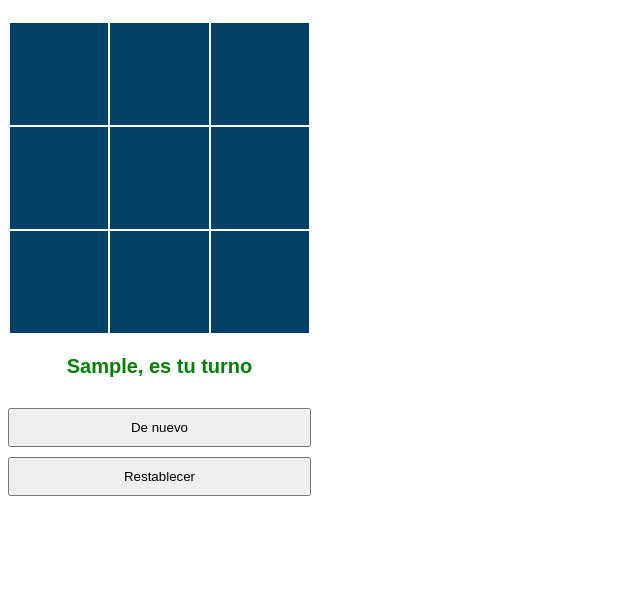
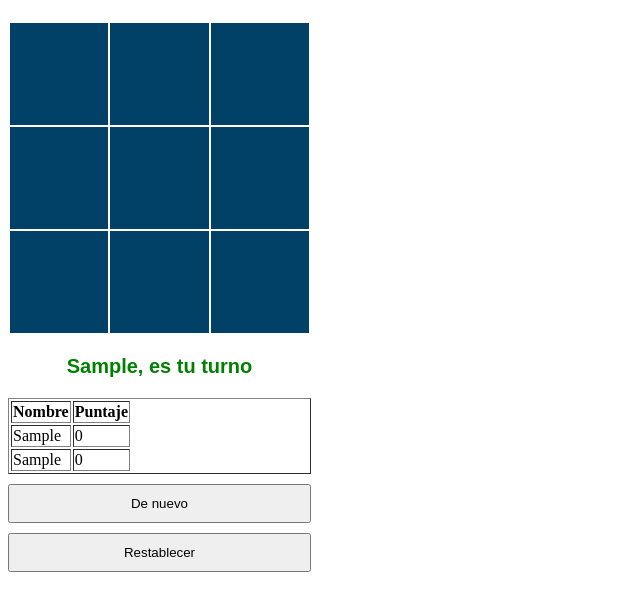
Before and after one commit to keni2002/TicTacToe, a plain HTML site: page index.html in a window 1280 px wide. Both pictures are taken after typing "Sample", "Sample" into the empty fields and a click on the button "Comenzar". Shown: the whole page, without its empty margins (0-640 px from the left). Drawn offline with Linux system fonts and the light colour scheme.

Commit message:
add: sistema de puntaje

```diff
--- a/index.html
+++ b/index.html
@@ -1,5 +1,6 @@
 <!DOCTYPE html>
 <html>
+
 <head>
 	<meta charset="utf-8">
 	<meta name="viewport" content="width=device-width, initial-scale=1">
@@ -7,6 +8,7 @@
 	<title></title>
 
 </head>
+
 <body>
 	<header>
 		<h1 id="message"></h1>
@@ -16,10 +18,10 @@
 		<div id="form">
 			<form>
 				<label for="player1">Jugador1 [X]</label>
-				<input id="player1" type="text"/>
+				<input id="player1" type="text" />
 				<br>
 				<label for="player2">Jugador2 [O]</label>
-				<input id="player2" type="text"/>
+				<input id="player2" type="text" />
 				<br>
 				<button id="start">Comenzar</button>
 			</form>
@@ -29,18 +31,18 @@
 				<tbody>
 					<tr class="baldo">
 						<td class="tile" onclick="escribir(0,0)"></td>
-						<td class="tile"  onclick="escribir(0,1)"></td>
-						<td class="tile"  onclick="escribir(0,2)"></td>
+						<td class="tile" onclick="escribir(0,1)"></td>
+						<td class="tile" onclick="escribir(0,2)"></td>
 					</tr>
 					<tr class="baldo">
-						<td class="tile"  onclick="escribir(1,0)"></td>
-						<td class="tile"  onclick="escribir(1,1)"></td>
-						<td class="tile"  onclick="escribir(1,2)"></td>
+						<td class="tile" onclick="escribir(1,0)"></td>
+						<td class="tile" onclick="escribir(1,1)"></td>
+						<td class="tile" onclick="escribir(1,2)"></td>
 					</tr>
 					<tr class="baldo">
-						<td class="tile"  onclick="escribir(2,0)"></td>
-						<td  class="tile" onclick="escribir(2,1)"></td>
-						<td class="tile"  onclick="escribir(2,2)"></td>
+						<td class="tile" onclick="escribir(2,0)"></td>
+						<td class="tile" onclick="escribir(2,1)"></td>
+						<td class="tile" onclick="escribir(2,2)"></td>
 					</tr>
 				</tbody>
 
@@ -48,11 +50,29 @@
 			<div id="hijo"></div>
 		</div>
 		<p>Dariel es tu turno</p>
-		<button id="restart" onclick="denuevo()" >De nuevo</button>
+		<table border="1" id="user" style="display: none;">
+			<thead>
+				<tr>
+				<th>Nombre</th>
+				<th>Puntaje</th>
+				</tr>
+			</thead>
+			<tbody>
+				<tr id="userOne">
+
+				</tr>
+				<tr id="userTwo">
+
+				</tr>
+			</tbody>
+			</thead>
+		</table>
+		<button id="restart" onclick="denuevo()">De nuevo</button>
 		<button id="restart" onclick="resetear()">Restablecer</button>
 
 	</div>
 
-<script src="index.js" type="text/javascript"></script>
+	<script src="index.js" type="text/javascript"></script>
 </body>
+
 </html>
--- a/index.js
+++ b/index.js
@@ -15,7 +15,9 @@ let player1 = document.getElementById('player1');
 let player2 = document.getElementById('player2');
 let form = document.getElementById('form')
 let turnos = document.querySelector('p');
-
+let userOne = document.getElementById('userOne')
+let userTwo = document.getElementById('userTwo')
+let user = document.getElementById('user')
 start.addEventListener('click', (e) => {
 	e.preventDefault();
 	console.log(player1.value, player2.value)
@@ -28,6 +30,10 @@ start.addEventListener('click', (e) => {
 		turnos.style = 'display: block'
 		turnos.innerHTML = `${players[0]}, es tu turno`
 		yoGane[0] = false
+		userOne.innerHTML = `<td> ${players[0]}</td><td>${players[2]}`
+		userTwo.innerHTML = `<td> ${players[1]}</td><td>${players[3]}`
+		user.style= "display: block"
+
 	} else {
 		alert("ponga nombres")
 	}
@@ -122,14 +128,21 @@ function empty() {
 		tiles[i].style = 'background-color:  #014067';
 	}
 	message.innerHTML = ""
+	userOne.innerHTML = `<td> ${players[0]}</td><td>${players[2]}</td>`
+	userTwo.innerHTML = `<td> ${players[1]}</td><td>${players[3]}</td>`
+
 
 }
 function resetear() {
+	players = ["", "", 0, 0]
 	empty();
-
+	turnos.innerHTML=""
 	form.style = 'display: block'
 	yoGane[0] = true
+	user.style= "display: none"
+
 }
 function denuevo() {
 	empty()
+
 }
```
